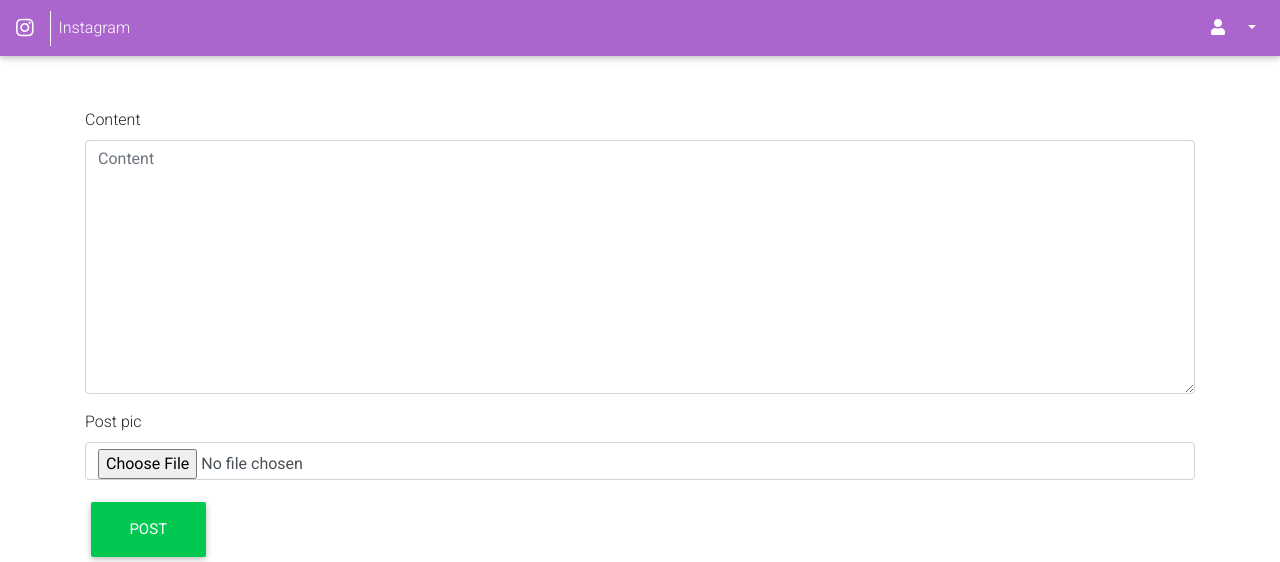
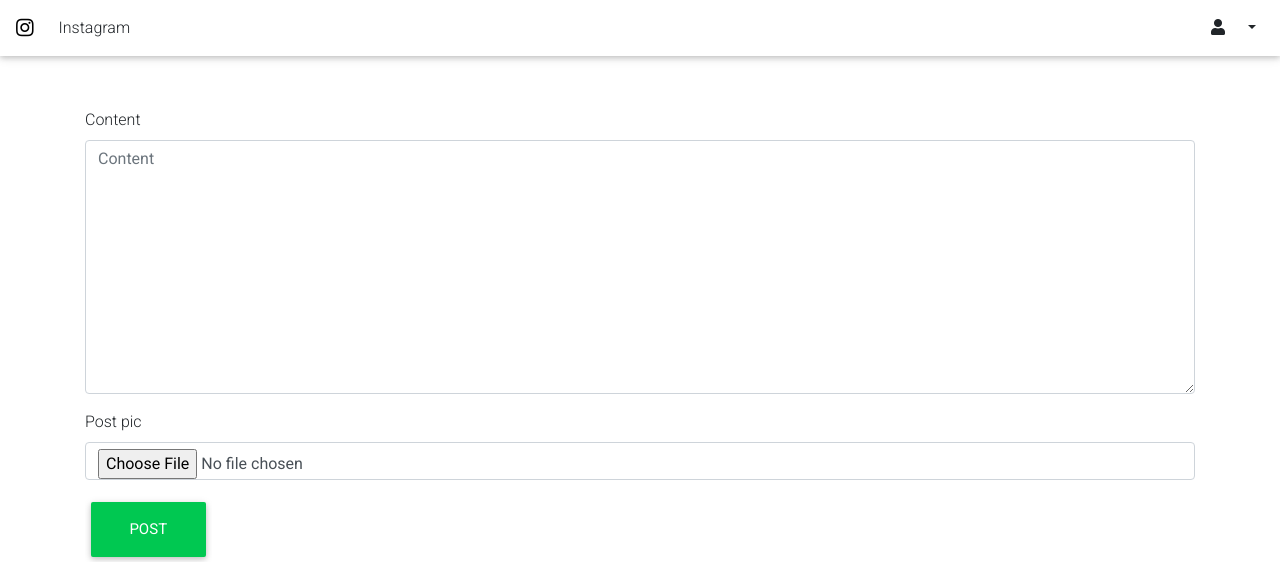
Before and after one commit to Kenneth-joseph/intsagram, a Django app: page /new/post in a window 1280 px wide. Shown: the top 562 px of the page. Run offline with Django 3.2, Linux system fonts and the light colour scheme; the visitor is signed in with stand-in values (Sample User, id 1); some libraries are stand-ins or nearby versions.

Commit message:
made changes to my navbar

```diff
--- a/gram/models.py
+++ b/gram/models.py
@@ -5,6 +5,9 @@
 
 
 class Profile(models.Model):
+    users = models.OneToOneField(User, on_delete=models.CASCADE)
+    bio = models.CharField(max_length=30, default='kent')
+    prof_picture = models.ImageField(upload_to='picture/', default='kent')
     name = models.CharField(max_length=30)
     email = models.EmailField()
     phone_number = models.CharField(max_length=10, blank=True)
@@ -22,7 +25,7 @@
         return prof
 
     def __str__(self):
-        return self.name
+        return f'{self.users.username} profile'
 
 
 class Post(models.Model):
--- a/gram/templates/navbar.html
+++ b/gram/templates/navbar.html
@@ -1,6 +1,6 @@
 <!--Navbar -->
-<nav class="mb-1 navbar navbar-expand-lg navbar-dark secondary-color">
-  <a class="navbar-brand" href="{%url 'home'%}"><i class="fab fa-instagram"></i></a>
+<nav class="mb-1 navbar navbar-expand-lg navbar-white">
+  <a class="navbar-brand" href="{%url 'home'%}"><i class="fab fa-instagram" style="color:black"></i></a>
   <button class="navbar-toggler" type="button" data-toggle="collapse" data-target="#navbarSupportedContent-555"
     aria-controls="navbarSupportedContent-555" aria-expanded="false" aria-label="Toggle navigation">
     <span class="navbar-toggler-icon"></span>
@@ -9,7 +9,7 @@
   <div class="collapse navbar-collapse" id="navbarSupportedContent-555">
     <ul class="navbar-nav mr-auto">
       <li class="nav-item">
-        <a class="nav-link" href="#">Instagram
+        <a class="nav-link ">Instagram
           <span class="sr-only">(current)</span>
         </a>
     </ul>
@@ -36,8 +36,8 @@
     </ul>
     {%else%}
     <li style="list-style:none;">
-       <a href="/accounts/login"><i class="fas fa-sign-in-alt" style="color:white;">&nbsp; Log In</i></a>&nbsp;&nbsp;
-       <a href="/accounts/register"><i class="fas fa-user-plus" style="color:white;">Register</i></a>
+       <a href="/accounts/login"><i class="fas fa-sign-in-alt" style="color:black;">&nbsp; Log In</i></a>&nbsp;&nbsp;
+       <a href="/accounts/register"><i class="fas fa-user-plus" style="color:black;">Register</i></a>
 
     </li>
     {%endif%}
--- a/gram/templates/profile.html
+++ b/gram/templates/profile.html
@@ -0,0 +1,5 @@
+{%extends 'base.html'%}
+{%block content%}
+   <p>{{user.username}}</p>
+   <p>{{user.}}</p>
+{%endblock%}
--- a/static/css/index.css
+++ b/static/css/index.css
@@ -13,3 +13,7 @@
     background-repeat: no-repeat;
     background-size: cover;
 }*/
+
+. int{
+color:black;
+}
```
Also changed, not shown: gram/migrations/0001_initial.py, gram/migrations/0002_auto_20200211_0849.py (deleted), gram/migrations/0003_auto_20200211_1058.py (deleted), gram/migrations/0004_auto_20200212_1029.py (deleted), gram/migrations/0005_auto_20200212_1104.py (deleted), gram/migrations/0006_auto_20200212_1127.py (deleted), gram/migrations/0007_auto_20200213_1257.py (deleted), media/pictures/desk1.jpg (added).
